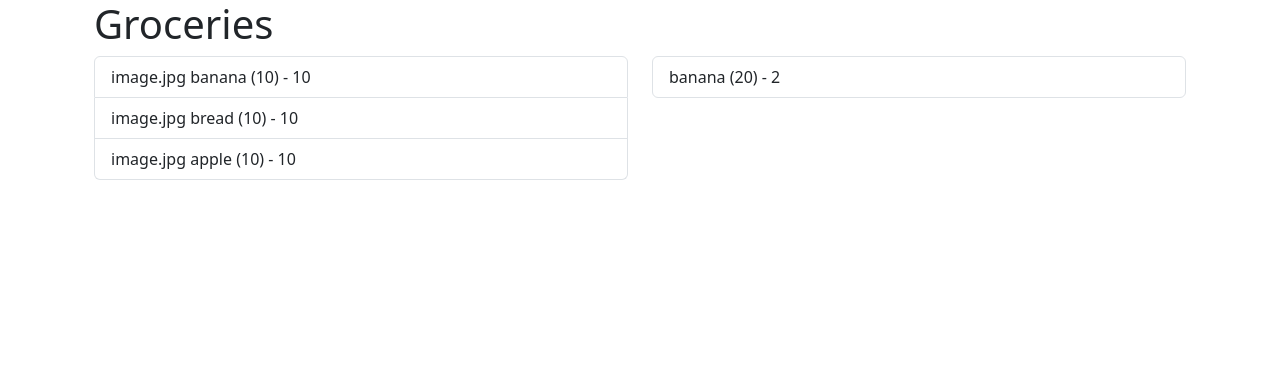
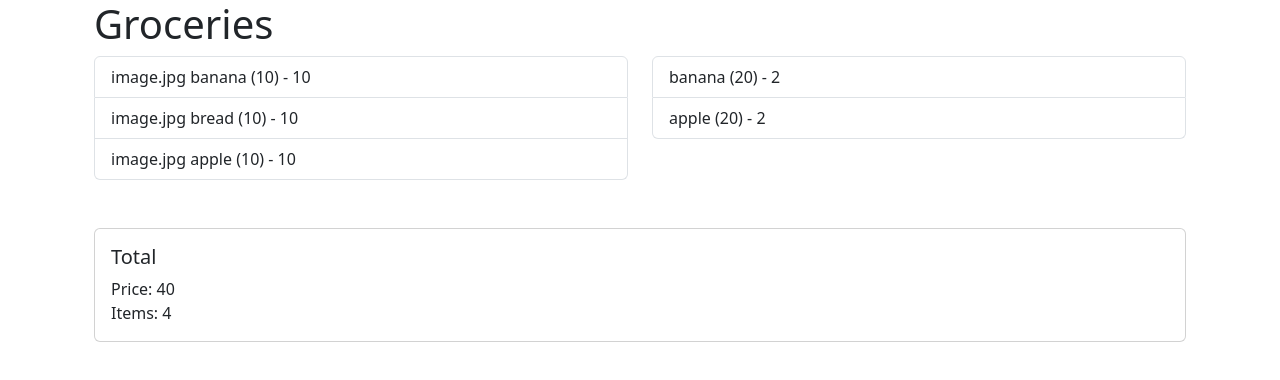
Before and after one commit to fabiogoro/react-groceries2, a React (Create React App) app: page / in a window 1280 px wide. Shown: the top 380 px of the page. Built offline with nearby package versions, Linux system fonts and the light colour scheme.

Commit message:
Added Total Component

```diff
--- a/src/Groceries.js
+++ b/src/Groceries.js
@@ -3,12 +3,13 @@ import Row from 'react-bootstrap/Row'
 import Col from 'react-bootstrap/Col'
 import ShoppingList from './ShoppingList'
 import ShoppingCart from './ShoppingCart'
+import Total from './Total'
 
 function Groceries() {
   const groceryList = [
-    {name: 'banana', price: '10', quantity: '10', image: 'image.jpg', inCart: '2'},
-    {name: 'bread', price: '10', quantity: '10', image: 'image.jpg', inCart: '0'},
-    {name: 'apple', price: '10', quantity: '10', image: 'image.jpg', inCart: '0'},
+    {name: 'banana', price: 10, quantity: 10, image: 'image.jpg', inCart: 2, total: 20},
+    {name: 'bread', price: 10, quantity: 10, image: 'image.jpg', inCart: 0, total: 0},
+    {name: 'apple', price: 10, quantity: 10, image: 'image.jpg', inCart: 2, total: 20},
   ]
   return (
     <Container>
@@ -21,6 +22,11 @@ function Groceries() {
           <ShoppingCart groceryList={groceryList}></ShoppingCart>
         </Col>
       </Row>
+      <Row className="mt-5">
+        <Col>
+          <Total groceryList={groceryList}></Total>
+        </Col>
+      </Row>
     </Container>
   );
 }
--- a/src/ShoppingCart.js
+++ b/src/ShoppingCart.js
@@ -8,7 +8,7 @@ function ShoppingCart({ groceryList }) {
         <Grocery
           key={i}
           name={g.name}
-          price={g.price*g.inCart}
+          price={g.total}
           quantity={g.inCart}
         />
     )}
--- /dev/null
+++ b/src/Total.js
@@ -0,0 +1,26 @@
+import Card from 'react-bootstrap/Card'
+
+function Total({ groceryList }) {
+  const total = groceryList.reduce(
+      (g1,g2)=>{return {
+        total: g1.total+g2.total,
+        inCart: g1.inCart+g2.inCart,
+      }
+      }
+  )
+  return (
+    <Card>
+    <Card.Body>
+    <Card.Title>
+      Total
+    </Card.Title>
+    <Card.Text>
+      Price: { total.total } <br/>
+      Items: { total.inCart }
+    </Card.Text>
+    </Card.Body>
+    </Card>
+  );
+}
+
+export default Total;
```
